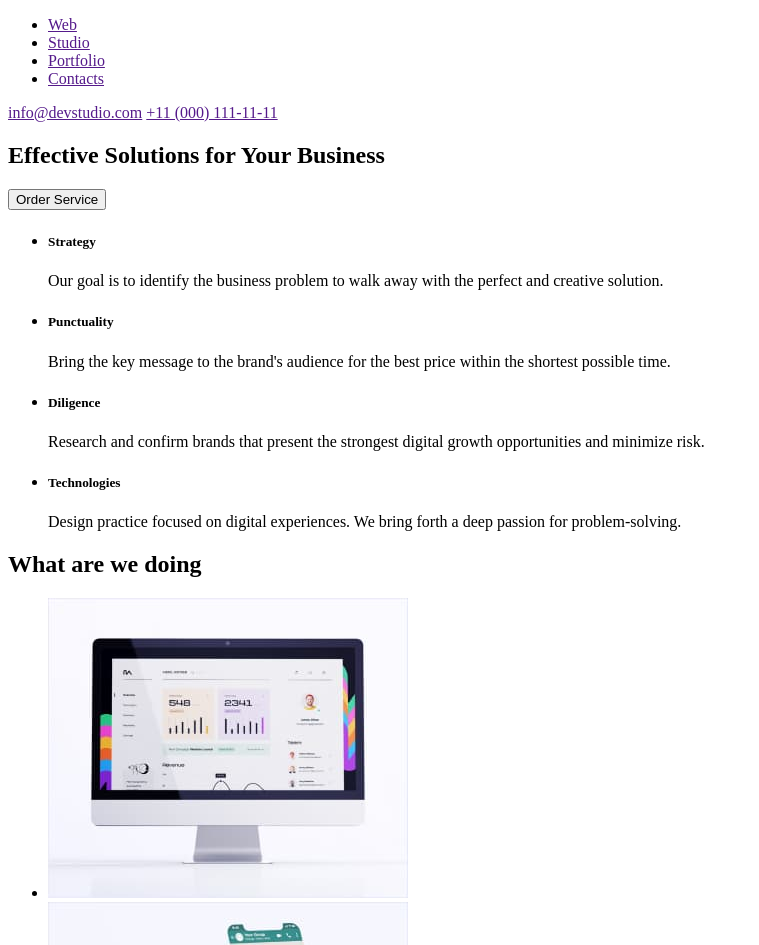
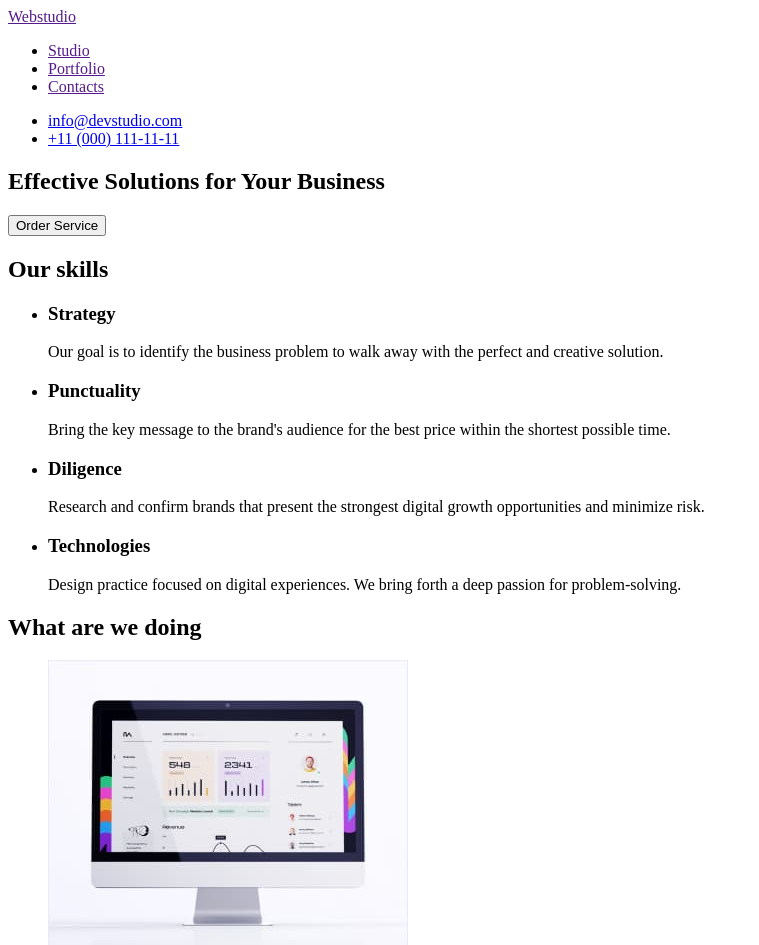
Before and after one commit to Anastasiakolesnyk/goit-markup-hw-01, a plain HTML site: page index.html in a window 1280 px wide. Shown: the top 945 px of the page, without its empty margins (0-759 px from the left). Drawn offline with Linux system fonts and the light colour scheme.

Commit message:
addition hw 1

```diff
--- a/index.html
+++ b/index.html
@@ -9,15 +9,21 @@
 <body>
    <header>
     <nav>
+        <a href="">Webstudio</a>
     <ul>
-    <li><a href="">Web</a></li>
     <li><a href="">Studio</a></li>
     <li><a href="">Portfolio</a></li>
     <li><a href="">Contacts</a></li>
     </ul>
 </nav>
-<a href="">info@devstudio.com</a>
-<a href="">+11 (000) 111-11-11</a>
+<ul>
+    <li>
+<a href="mailto:info@devstudio.com">info@devstudio.com</a>
+</li>
+ <li>
+    <a href="tel:+110001111111">+11 (000) 111-11-11</a>
+</li>
+</ul>
    </header>
    <main>
     <section>
@@ -25,22 +31,23 @@
         <button type="button">Order Service</button>
     </section>
     <section>
+        <h2>Our skills</h2>
         <ul>
             <li>
-                <h5>Strategy</h5>
+                <h3>Strategy</h3>
                 <p>Our goal is to identify the business
                 problem to walk away with the perfect and creative solution.</p>
             </li>
             <li>
-                <h5>Punctuality</h5>
+                <h3>Punctuality</h3>
                 <p> Bring the key message to the brand's audience for the best price within the shortest possible time.</p>
             </li>
             <li>
-                <h5>Diligence</h5>
+                <h3>Diligence</h3>
                 <p>Research and confirm brands that present the strongest digital growth opportunities and minimize risk.</p>
             </li>
             <li>
-                <h5>Technologies</h5>
+                <h3>Technologies</h3>
                 <p>Design practice focused on digital experiences. We bring forth a deep passion for problem-solving.</p>
             </li>
         </ul>
@@ -58,29 +65,29 @@
         <ul>
             <li>
                 <img src="./images/imgman1.jpg" alt="img" width="264" height="260">
-                <h5>Mark Guerrero</h5>
+                <h3>Mark Guerrero</h3>
                 <p>Product Designer</p>
             </li>
             <li>
                 <img src="./images/imgman2.jpg" alt="img" width="264" height="260">
-                <h5>Tom Ford</h5>
+                <h3>Tom Ford</h3>
                 <p>Frontend Developer</p>
             </li>
             <li>
                 <img src="./images/imgwoman.jpg" alt="img" width="264" height="260">
-                <h5>Camila Garcia</h5>
+                <h3>Camila Garcia</h3>
                 <p>Marketing</p>
             </li>
             <li>
                 <img src="./images/imgman3.jpg" alt="img" width="264" height="260">
-                <h5>Daniel Wilson</h5>
+                <h3>Daniel Wilson</h3>
                 <p>UI Designer</p>
             </li>
         </ul>
     </section>
    </main>
    <footer>
-    <h2>Webstudio</h2>
+    <a href="">Webstudio</a>
     <p>Increase the flow of customers and sales for your business with digital marketing & growth solutions.</p>
    </footer>
 </body>
```
